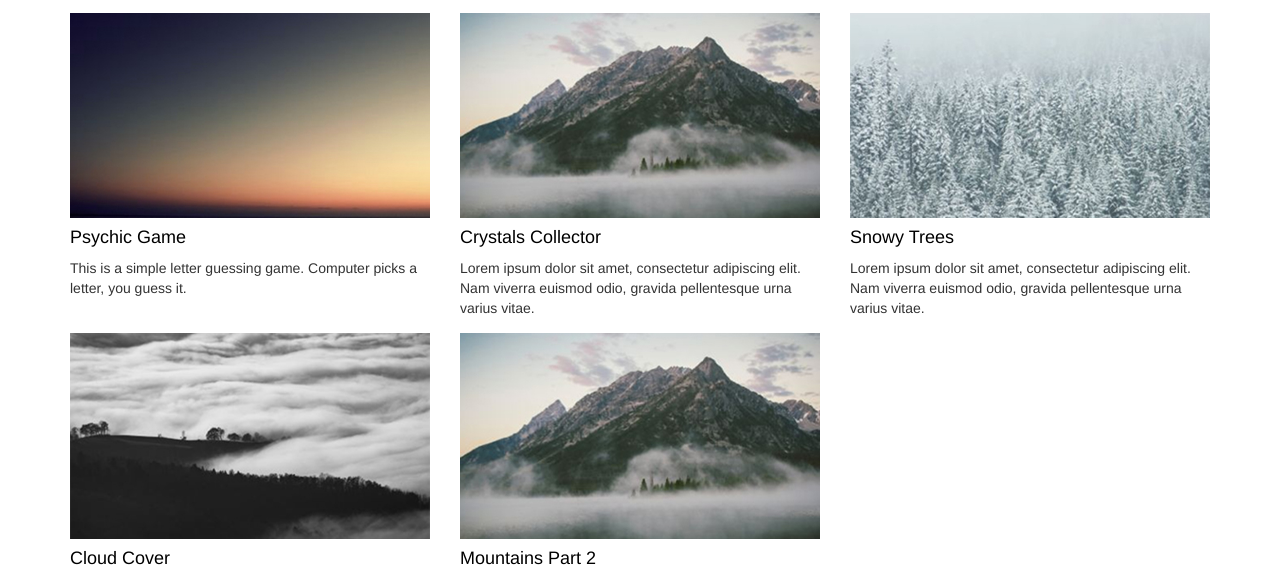
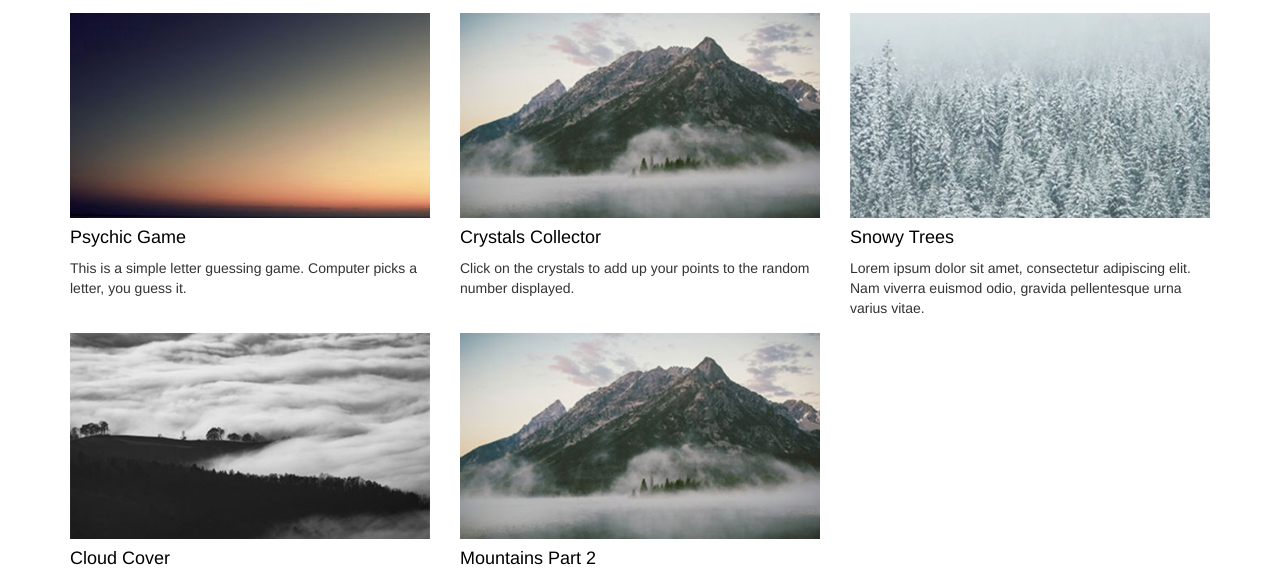
Before and after one commit to lancehenry/Bootstrap-Portfolio, a plain HTML site: page portfolio.html in a window 1280 px wide. Shown: the part 161-737 px from the top of the page. Drawn offline with nearby package versions, Linux system fonts and the light colour scheme.

Commit message:
Portfolio changes

```diff
--- a/portfolio.html
+++ b/portfolio.html
@@ -84,8 +84,7 @@
                 <h4>
                     <a href="https://lschmittling.github.io/week-4-game/" target="_blank">Crystals Collector</a>
                 </h4>
-                <p>Lorem ipsum dolor sit amet, consectetur adipiscing elit. Nam viverra euismod odio, gravida pellentesque urna
-                    varius vitae.</p>
+                <p>Click on the crystals to add up your points to the random number displayed.</p>
             </div>
             <div class="col-xs-12 col-sm-6 col-md-6 col-lg-4 portfolio-item">
                 <a href="#">
```
